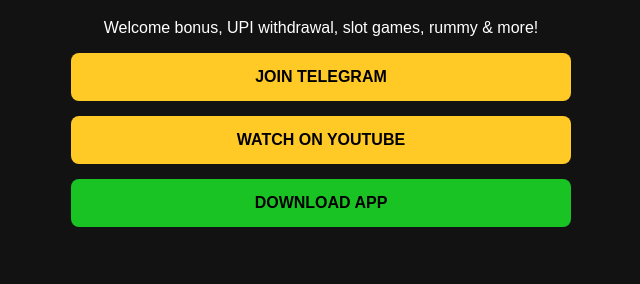
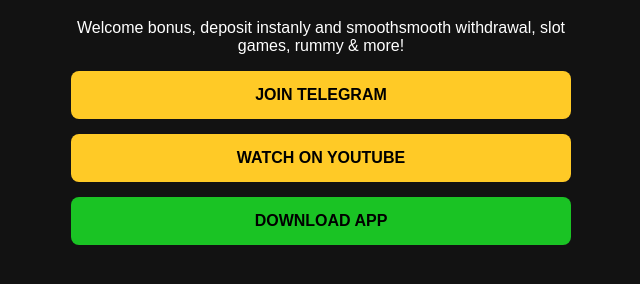
Before and after one commit to kadakingcrown101-netizen/indclub-website, a plain HTML site: page index.html in a window 1280 px wide. Shown: the part 164-448 px from the top of the page, without its empty margins (319-959 px from the left). Drawn offline with Linux system fonts and the light colour scheme.

Commit message:
Modify index.html with new links and content
Updated links and improved text in index.html.

```diff
--- a/index.html
+++ b/index.html
@@ -11,11 +11,11 @@
     <img src="logo.png" class="logo" alt="IND Club">
 
     <h1>IND CLUB - Play & Earn Real Cash</h1>
-    <p>Welcome bonus, UPI withdrawal, slot games, rummy & more!</p>
+    <p>Welcome bonus, deposit instanly and smoothsmooth withdrawal, slot games, rummy & more!</p>
 
-    <a class="btn" href="https://t.me/your_channel" target="_blank">JOIN TELEGRAM</a>
-    <a class="btn" href="https://youtube.com/your_channel" target="_blank">WATCH ON YOUTUBE</a>
-    <a class="btn download" href="https://your-download-link.com/app.apk">DOWNLOAD APP</a>
+    <a class="btn" href="https://telegram.me/addlist/0eCLJR0P0H4yMWNl" target="_blank">JOIN TELEGRAM</a>
+    <a class="btn" href="https://www.youtube.com/@indclubofficial" target="_blank">WATCH ON YOUTUBE</a>
+    <a class="btn download" href="https://d19hrbafk6xe5y.cloudfront.net/telegram.indclub.apk">DOWNLOAD APP</a>
 </div>
 
 </body>
```
